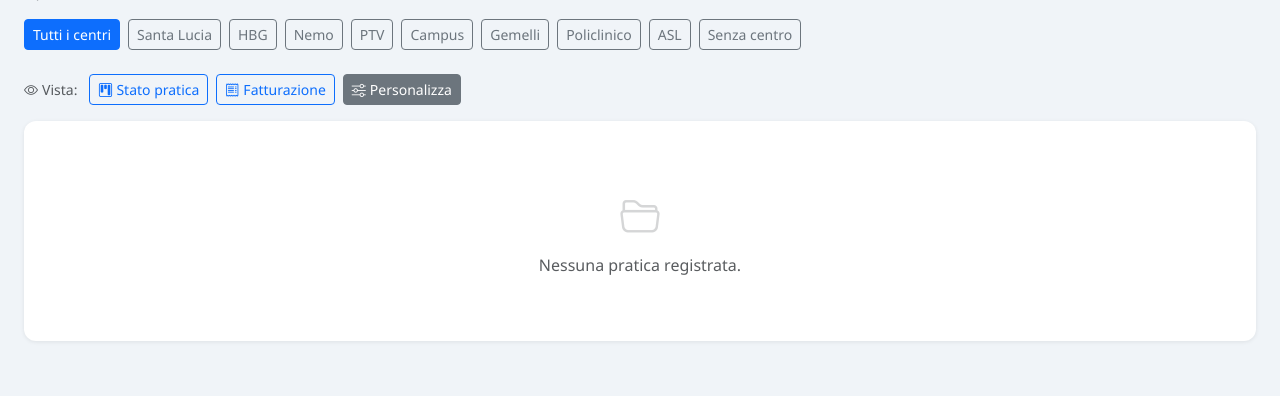
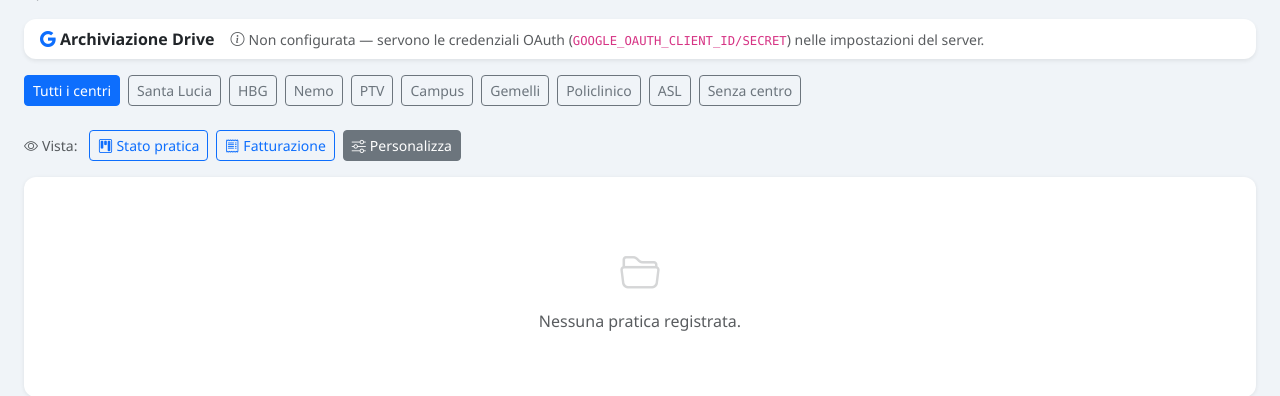
Before and after one commit to mattiamarsili-dot/gestionale-marginalita, a Flask app: page /pratiche in a window 1280 px wide. Shown: the part 179-575 px from the top of the page. Run offline with Flask 3, Linux system fonts and the light colour scheme; data that the repository does not hold is empty; some libraries are stand-ins or nearby versions.

Commit message:
feat(drive): archiviazione PDF su Google Drive (OAuth utente) — Fase 1
- Box "Archiviazione Drive" in cima a Pratiche: collega account (OAuth
  drive.file), scegli/crea la cartella radice; stato collegamento.
- drive_archive.py: flow OAuth, refresh token + radice in app_config (DB),
  crea/lista cartelle, upload PDF, sottocartella automatica per paziente.
- genera_modulo: dopo il download archivia il PDF su Drive (best-effort,
  non blocca mai il download) nella sottocartella del paziente.
- Schema: tabella app_config (chiave/valore) + colonna pratiche.drive_archivio_id
  (override per pratica, Fase 2) — dual-DB + migrazioni resilienti.
- config: GOOGLE_OAUTH_CLIENT_ID/SECRET. Nessuna nuova dipendenza.
- Dormiente finché non configurato: l'app funziona come prima.
- backup.py: aggiunta la tabella note (era esclusa).

Co-Authored-By: Claude Opus 4.8 <noreply@anthropic.com>

```diff
--- a/app.py
+++ b/app.py
@@ -23,6 +23,7 @@ from database import (
 )
 from pdf_extractor import estrai_totale_pdf
 from drive_sync import drive_configurato
+import drive_archive
 from pdf_filler import (
     PDF_TEMPLATES, MODULI_SEMPRE_ATTIVI, moduli_ordinati,
     compila_pdf, nome_file_consigliato, numero_preventivo,
@@ -1079,11 +1080,105 @@ def genera_modulo(pratica_id, template_id):
         return f"Errore nella generazione del modulo: {e}", 500
 
     filename = nome_file_consigliato(template_id, pratica_d, cliente_d)
+
+    # Archiviazione su Google Drive (best-effort: non blocca mai il download)
+    if drive_archive.collegato():
+        try:
+            _archivia_su_drive(pdf_bytes, filename, pratica_d, cliente_d)
+        except Exception as e:
+            import sys, traceback
+            print("ARCHIVIAZIONE DRIVE FALLITA:", e, file=sys.stderr)
+            traceback.print_exc(file=sys.stderr)
+
     return Response(
         pdf_bytes,
         mimetype="application/pdf",
         headers={"Content-Disposition": f'attachment; filename="{filename}"'},
     )
+
+
+# ── Archiviazione PDF su Google Drive (OAuth utente) ─────────────────────────
+
+def _cartella_archivio(pratica_d: dict, cliente_d: dict):
+    """Risolve la cartella di destinazione: override della pratica, altrimenti
+    la sottocartella del paziente sotto la radice globale. None se non impostata."""
+    override = (pratica_d.get("drive_archivio_id") or "").strip()
+    if override:
+        return override
+    root = drive_archive.radice()[0]
+    if not root:
+        return None
+    if cliente_d:
+        return drive_archive.sottocartella_paziente(cliente_d, root)
+    return root
+
+
+def _archivia_su_drive(pdf_bytes: bytes, filename: str, pratica_d: dict, cliente_d: dict):
+    folder_id = _cartella_archivio(pratica_d, cliente_d)
+    if not folder_id:
+        return
+    drive_archive.carica_pdf(pdf_bytes, filename, folder_id)
+
+
+@app.route("/drive/collega")
+def drive_collega():
+    if not drive_archive.configurato():
+        return ("Credenziali OAuth non configurate: imposta GOOGLE_OAUTH_CLIENT_ID "
+                "e GOOGLE_OAUTH_CLIENT_SECRET nelle variabili d'ambiente."), 503
+    import secrets
+    state = secrets.token_urlsafe(16)
+    session["drive_oauth_state"] = state
+    return redirect(drive_archive.auth_url(url_for("drive_callback", _external=True), state))
+
+
+@app.route("/drive/callback")
+def drive_callback():
+    if not request.args.get("state") or request.args.get("state") != session.get("drive_oauth_state"):
+        return "Stato OAuth non valido, riprova il collegamento.", 400
+    session.pop("drive_oauth_state", None)
+    if request.args.get("error") or not request.args.get("code"):
+        return redirect(url_for("pratiche"))
+    try:
+        drive_archive.scambia_codice(request.args["code"], url_for("drive_callback", _external=True))
+    except Exception as e:
+        return f"Collegamento a Google Drive non riuscito: {e}", 500
+    return redirect(url_for("pratiche"))
+
+
+@app.route("/drive/scollega", methods=["POST"])
+def drive_scollega():
+    drive_archive.scollega()
+    return redirect(url_for("pratiche"))
+
+
+@app.route("/drive/cartelle")
+def drive_cartelle():
+    if not drive_archive.collegato():
+        return jsonify({"errore": "Drive non collegato"}), 503
+    try:
+        return jsonify({"cartelle": drive_archive.lista_cartelle()})
+    except Exception as e:
+        return jsonify({"errore": str(e)}), 500
+
+
+@app.route("/drive/cartella", methods=["POST"])
+def drive_imposta_cartella():
+    """Imposta la cartella radice globale: una esistente (folder_id) o nuova (nome)."""
+    if not drive_archive.collegato():
+        return redirect(url_for("pratiche"))
+    nuova = (request.form.get("nuova_cartella") or "").strip()
+    folder_id = (request.form.get("folder_id") or "").strip()
+    try:
+        if nuova:
+            c = drive_archive.crea_cartella(nuova)
+            drive_archive.imposta_radice(c["id"], c["name"])
+        elif folder_id:
+            nome = next((f["name"] for f in drive_archive.lista_cartelle() if f["id"] == folder_id), "")
+            drive_archive.imposta_radice(folder_id, nome)
+    except Exception as e:
+        import sys
+        print("IMPOSTA CARTELLA DRIVE FALLITA:", e, file=sys.stderr)
+    return redirect(url_for("pratiche"))
 
 
 # ── Gestione preset ausili ────────────────────────────────────────────────────
@@ -1447,6 +1542,10 @@ def pratiche():
         viste=VISTE_PRATICHE, vista_attiva=vista_attiva,
         stati_lavorazione=STATI_LAVORAZIONE,
         tipologie=opzioni_tipologia(),
+        drive_configurato=drive_archive.configurato(),
+        drive_collegato=drive_archive.collegato(),
+        drive_email=drive_archive.account_email(),
+        drive_root_nome=drive_archive.radice()[1],
     )
 
 
--- a/backup.py
+++ b/backup.py
@@ -35,6 +35,7 @@ TABLES = [
     "preset_ausili",
     "preset_righe",
     "significato_catalogo",
+    "note",
 ]
 
 
--- a/database.py
+++ b/database.py
@@ -106,6 +106,7 @@ _SQLITE_SCHEMA = """
         moduli_attivi    TEXT,
         stato_lavorazione TEXT NOT NULL DEFAULT 'Segnalato',
         tipologia        TEXT,
+        drive_archivio_id TEXT,
         creato_il        TIMESTAMP DEFAULT CURRENT_TIMESTAMP,
         FOREIGN KEY (cliente_id) REFERENCES clienti(id)
     );
@@ -168,6 +169,11 @@ _SQLITE_SCHEMA = """
         scadenza     DATE,
         creato_il    TIMESTAMP DEFAULT CURRENT_TIMESTAMP,
         FOREIGN KEY (cliente_id) REFERENCES clienti(id) ON DELETE SET NULL
+    );
+
+    CREATE TABLE IF NOT EXISTS app_config (
+        chiave  TEXT PRIMARY KEY,
+        valore  TEXT
     );
 
     CREATE INDEX IF NOT EXISTS idx_pratiche_data      ON pratiche(data_pratica);
@@ -237,6 +243,7 @@ _POSTGRES_SCHEMA = """
         moduli_attivi    TEXT,
         stato_lavorazione TEXT NOT NULL DEFAULT 'Segnalato',
         tipologia        TEXT,
+        drive_archivio_id TEXT,
         creato_il        TIMESTAMPTZ DEFAULT NOW()
     );
 
@@ -299,6 +306,11 @@ _POSTGRES_SCHEMA = """
         creato_il    TIMESTAMPTZ DEFAULT NOW()
     );
 
+    CREATE TABLE IF NOT EXISTS app_config (
+        chiave  TEXT PRIMARY KEY,
+        valore  TEXT
+    );
+
     CREATE INDEX IF NOT EXISTS idx_pratiche_data      ON pratiche(data_pratica);
     CREATE INDEX IF NOT EXISTS idx_preventivi_pratica ON preventivi(pratica_id);
     CREATE INDEX IF NOT EXISTS idx_righe_pratica      ON righe_ausili(pratica_id);
@@ -358,6 +370,7 @@ def migrate_db():
             "ALTER TABLE pratiche ADD COLUMN IF NOT EXISTS moduli_attivi TEXT",
             "ALTER TABLE pratiche ADD COLUMN IF NOT EXISTS stato_lavorazione TEXT NOT NULL DEFAULT 'Segnalato'",
             "ALTER TABLE pratiche ADD COLUMN IF NOT EXISTS tipologia TEXT",
+            "ALTER TABLE pratiche ADD COLUMN IF NOT EXISTS drive_archivio_id TEXT",
             "ALTER TABLE note ADD COLUMN IF NOT EXISTS sottotipo TEXT NOT NULL DEFAULT ''",
         ]
     else:
@@ -388,6 +401,7 @@ def migrate_db():
             "ALTER TABLE pratiche ADD COLUMN moduli_attivi TEXT",
             "ALTER TABLE pratiche ADD COLUMN stato_lavorazione TEXT NOT NULL DEFAULT 'Segnalato'",
             "ALTER TABLE pratiche ADD COLUMN tipologia TEXT",
+            "ALTER TABLE pratiche ADD COLUMN drive_archivio_id TEXT",
             "ALTER TABLE note ADD COLUMN sottotipo TEXT NOT NULL DEFAULT ''",
         ]
 
@@ -459,6 +473,38 @@ def last_inserted_id(cur) -> int:
         cur.execute("SELECT lastval()")
         return cur.fetchone()["lastval"]
     return cur.lastrowid
+
+
+# ── Impostazioni chiave/valore (tabella app_config) ──────────────────────────
+
+def config_get(chiave: str, default=None):
+    """Legge un valore da app_config (None/default se assente)."""
+    with get_db() as conn:
+        cur = conn.cursor()
+        cur.execute(f"SELECT valore FROM app_config WHERE chiave = {_PH}", (chiave,))
+        row = cur.fetchone()
+    return row["valore"] if row else default
+
+
+def config_set(chiave: str, valore):
+    """Scrive (upsert) un valore in app_config. valore None → rimuove la chiave."""
+    with get_db() as conn:
+        cur = conn.cursor()
+        if valore is None:
+            cur.execute(f"DELETE FROM app_config WHERE chiave = {_PH}", (chiave,))
+            return
+        if _IS_POSTGRES:
+            cur.execute(
+                "INSERT INTO app_config (chiave, valore) VALUES (%s, %s) "
+                "ON CONFLICT (chiave) DO UPDATE SET valore = EXCLUDED.valore",
+                (chiave, valore),
+            )
+        else:
+            cur.execute(
+                "INSERT INTO app_config (chiave, valore) VALUES (?, ?) "
+                "ON CONFLICT(chiave) DO UPDATE SET valore = excluded.valore",
+                (chiave, valore),
+            )
 
 # ── Query helpers ─────────────────────────────────────────────────────────────
 
--- a/templates/pratiche.html
+++ b/templates/pratiche.html
@@ -27,6 +27,51 @@
       <i class="bi bi-plus-circle-fill me-1"></i>Nuova
     </a>
   </div>
+</div>
+
+<!-- Box Archiviazione Google Drive -->
+<div class="card mb-3 border-0 shadow-sm" id="box-drive">
+  <div class="card-body py-2 px-3 d-flex flex-wrap align-items-center gap-2">
+    <span class="fw-semibold text-nowrap"><i class="bi bi-google me-1 text-primary"></i>Archiviazione Drive</span>
+
+    {% if not drive_configurato %}
+      <span class="text-muted small ms-2">
+        <i class="bi bi-info-circle me-1"></i>Non configurata — servono le credenziali OAuth
+        (<code>GOOGLE_OAUTH_CLIENT_ID/SECRET</code>) nelle impostazioni del server.
+      </span>
+    {% elif not drive_collegato %}
+      <span class="text-muted small ms-2">Collega il tuo Google Drive per archiviare i PDF generati.</span>
+      <a href="{{ url_for('drive_collega') }}" class="btn btn-sm btn-primary ms-auto">
+        <i class="bi bi-link-45deg me-1"></i>Collega Google Drive
+      </a>
+    {% else %}
+      <span class="badge bg-success-subtle text-success"><i class="bi bi-check-circle me-1"></i>Collegato{% if drive_email %} · {{ drive_email }}{% endif %}</span>
+      <form method="post" action="{{ url_for('drive_imposta_cartella') }}" class="d-flex flex-wrap align-items-center gap-2 ms-2">
+        <label class="small text-muted mb-0">Cartella:</label>
+        <select name="folder_id" id="drive-folder-select" class="form-select form-select-sm" style="min-width:200px">
+          <option value="">{% if drive_root_nome %}{{ drive_root_nome }} (attuale){% else %}— scegli —{% endif %}</option>
+        </select>
+        <span class="text-muted small">oppure</span>
+        <input type="text" name="nuova_cartella" class="form-control form-control-sm" style="max-width:170px" placeholder="➕ nuova cartella…">
+        <button type="submit" class="btn btn-sm btn-outline-primary">Salva</button>
+      </form>
+      <form method="post" action="{{ url_for('drive_scollega') }}" class="ms-auto"
+            onsubmit="return confirm('Scollegare Google Drive?');">
+        <button type="submit" class="btn btn-sm btn-link text-danger text-decoration-none" title="Scollega">
+          <i class="bi bi-x-circle"></i>
+        </button>
+      </form>
+    {% endif %}
+  </div>
+  {% if drive_collegato %}
+  <div class="card-footer bg-white py-1 px-3 small text-muted">
+    {% if drive_root_nome %}
+      I moduli generati vengono archiviati in <strong>{{ drive_root_nome }}</strong>, in una sottocartella per paziente.
+    {% else %}
+      Scegli una cartella radice: i PDF verranno archiviati lì, in una sottocartella per ogni paziente.
+    {% endif %}
+  </div>
+  {% endif %}
 </div>
 
 <!-- Filtro per centro -->
@@ -180,5 +225,18 @@
       }).catch(function () { el.classList.add('is-invalid'); });
     });
   });
+
+  // Carica le cartelle Drive nel dropdown (solo se collegato)
+  (function () {
+    var sel = document.getElementById('drive-folder-select');
+    if (!sel) return;
+    fetch('/drive/cartelle').then(function (r) { return r.json(); }).then(function (d) {
+      (d.cartelle || []).forEach(function (c) {
+        var o = document.createElement('option');
+        o.value = c.id; o.textContent = c.name;
+        sel.appendChild(o);
+      });
+    }).catch(function () {});
+  })();
 </script>
 {% endblock %}
```
Also changed, not shown: config.py (+7 -0 lines), drive_archive.py (added, +195 -0 lines).
